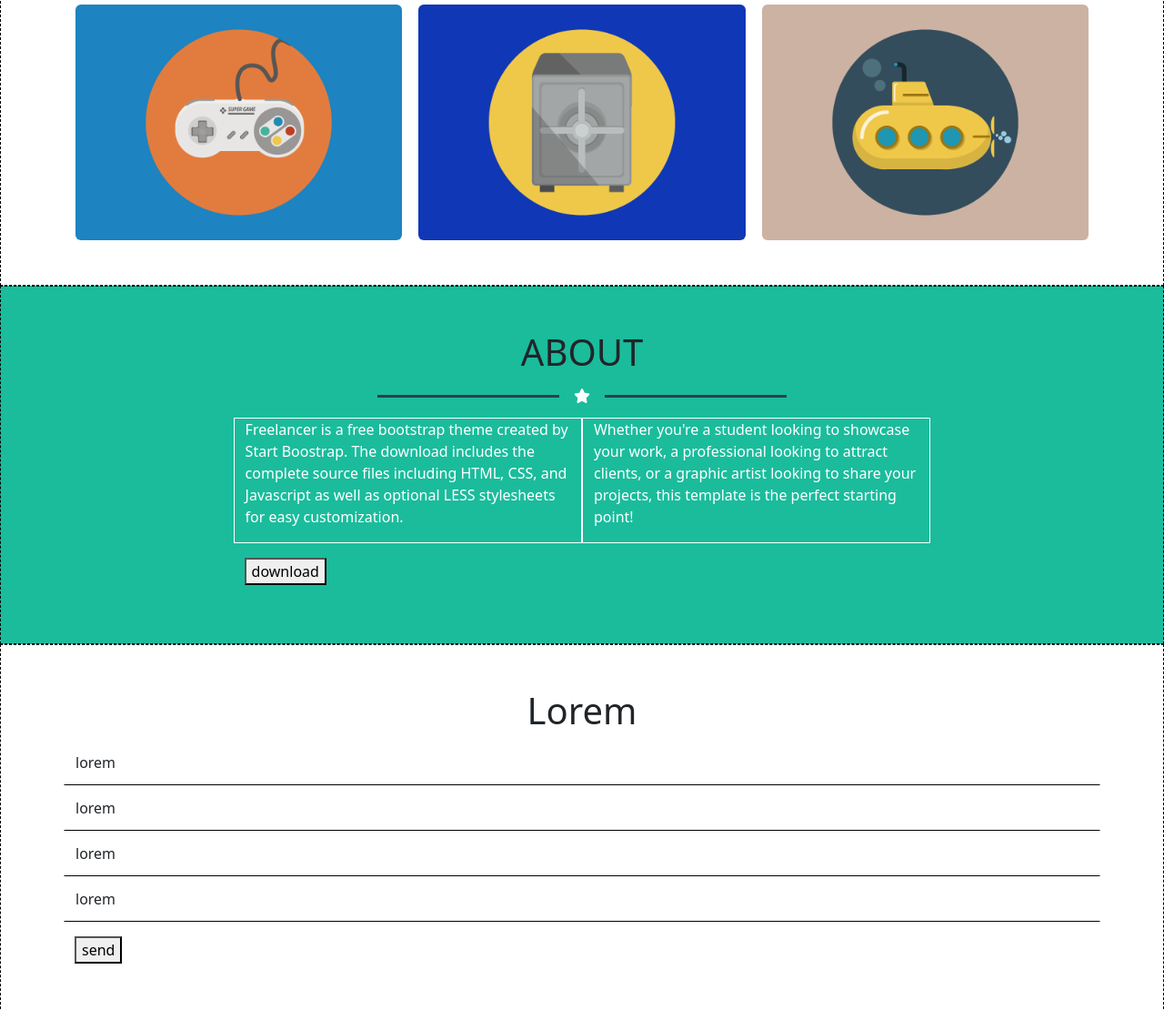
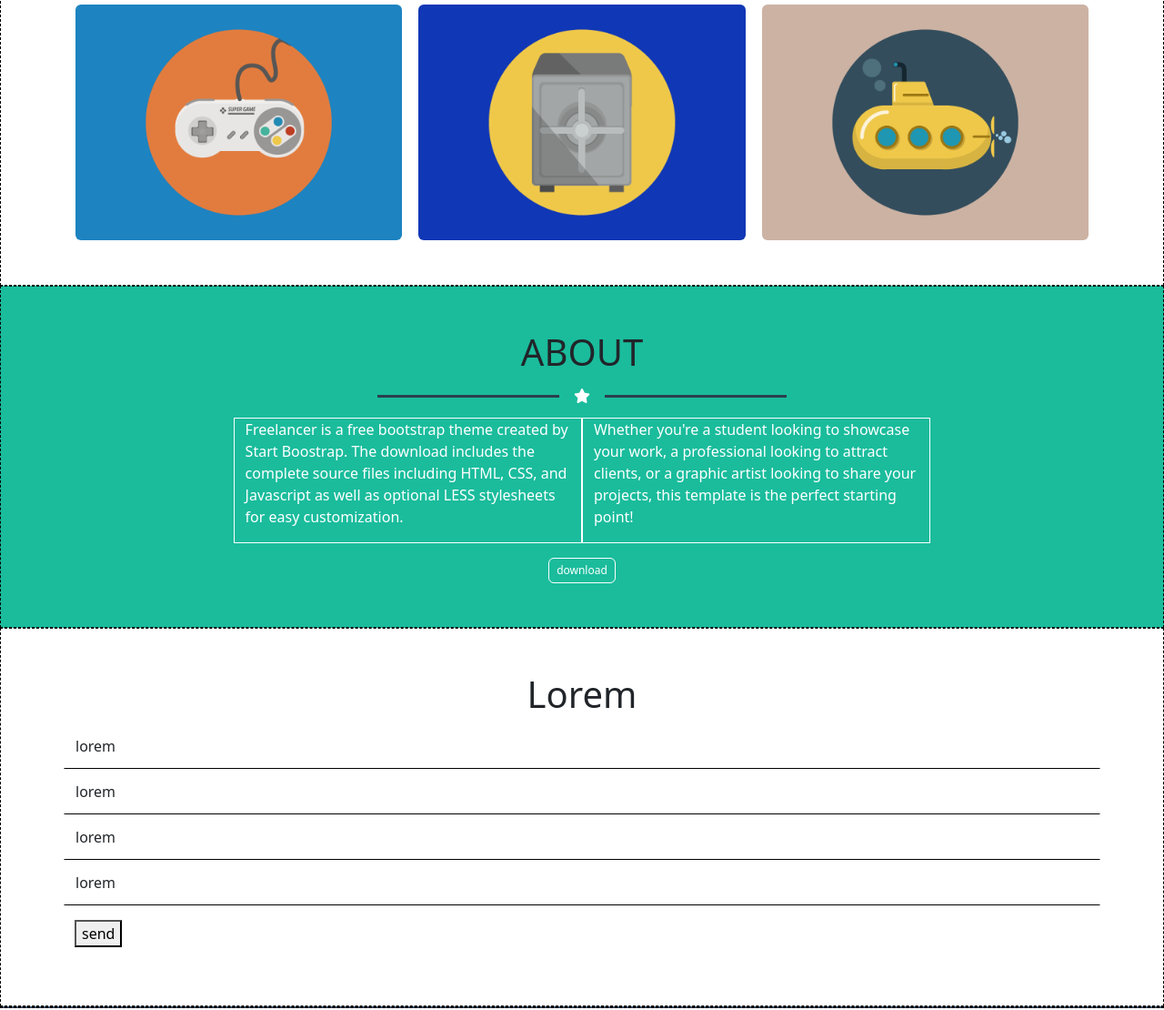
Before and after one commit to robertonesta/html-css-bootstrap-freelancer, a plain HTML site: page index.html in a window 1280 px wide. Shown: the part 477-1587 px from the top of the page at 91% size. Drawn offline with nearby package versions, Linux system fonts and the light colour scheme.

Commit message:
about section done

```diff
--- a/index.html
+++ b/index.html
@@ -72,14 +72,14 @@
     </section>
     <section class="about">
         <div class="mw-60">
-            <div class="container m-auto my-5">
+            <div class="container m-auto my-5 text-center">
                 <h1 class="text-center">ABOUT</h1>
                 <div class="d-flex align-items-center justify-content-center text-white my-3">
                     <div class="stick"></div>
                     <i class="fa-solid fa-star mx-3"></i>
                     <div class="stick"></div>
                 </div>
-                <div class="row text-white">
+                <div class="row text-white text-start">
                     <div class="col-12 col-md-6">
                         <p>
                             Freelancer is a free bootstrap theme created by Start Boostrap.
@@ -97,7 +97,10 @@
                         </p>
                     </div>
                 </div>
-                <button class="my-3">download</button>
+                <button type="button" class="btn btn-primary mt-3"
+                    style="--bs-btn-padding-y: .25rem; --bs-btn-padding-x: .5rem; --bs-btn-font-size: .75rem;">
+                    download
+                </button>
             </div>
         </div>
     </section>
--- a/style.css/style.css
+++ b/style.css/style.css
@@ -14,13 +14,18 @@
 .about,
 .contact_me,
 .socials{
-    height: 100%;
+    max-height: 100%;
     border: 1px dashed black;
 }
 
 .jumbo,
-.about{
+.about,
+.about button{
     background-color: var(--bs-lighterblue);
+}
+
+.about button{
+    border-color: white;
 }
 
 .socials{
```
